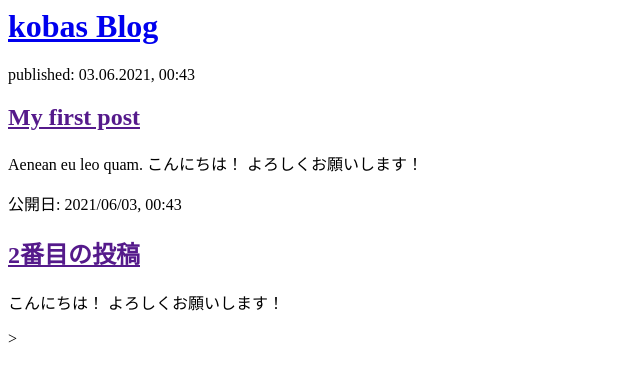
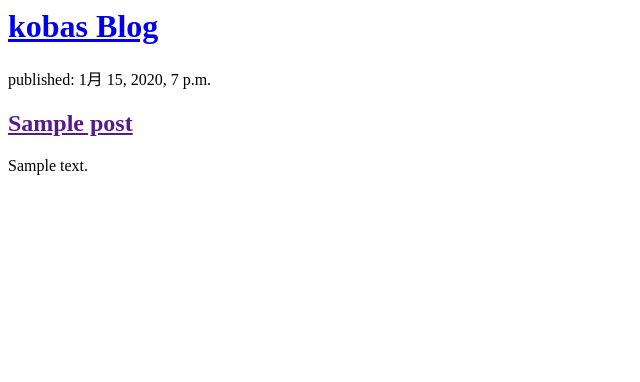
Before and after one commit to daikob28/my-first-blog, a Django app: page / in a window 1280 px wide. Shown: the top 382 px of the page, without its empty margins (0-640 px from the left). Run offline with Django 3.2, Linux system fonts and the light colour scheme; tables that the repository leaves empty hold one stand-in row (values such as "Sample post").

Commit message:
Modified templates to display posts from database.

```diff
--- a/kobas/templates/kobas/post_list.html
+++ b/kobas/templates/kobas/post_list.html
@@ -7,16 +7,12 @@
             <h1><a href="/">kobas Blog</a></h1>
         </div>
 
-        <div>
-            <p>published: 03.06.2021, 00:43</p>
-            <h2><a href="">My first post</a></h2>
-            <p>Aenean eu leo quam. こんにちは！ よろしくお願いします！ </p>
-        </div>
-
-        <div>
-            <p>公開日: 2021/06/03, 00:43</p>
-            <h2><a href="">2番目の投稿</a></h2>
-            <p> こんにちは！ よろしくお願いします！ </p>
-        </div>
+        {% for post in posts %}
+    <div>
+        <p>published: {{ post.published_date }}</p>
+        <h2><a href="">{{ post.title }}</a></h2>
+        <p>{{ post.text|linebreaksbr }}</p>
+    </div>
+{% endfor %}
     </body>
-</html>>
+</html>
--- a/kobas/views.py
+++ b/kobas/views.py
@@ -1,7 +1,9 @@
 from django.shortcuts import render
+from django.utils import timezone
 from .models import Post
 
 # Create your views here.
 
 def post_list(request):
-    return render(request, 'kobas/post_list.html', {})
+    posts = Post.objects.filter(published_date__lte=timezone.now()).order_by('published_date')
+    return render(request, 'kobas/post_list.html', {'posts': posts})
```
